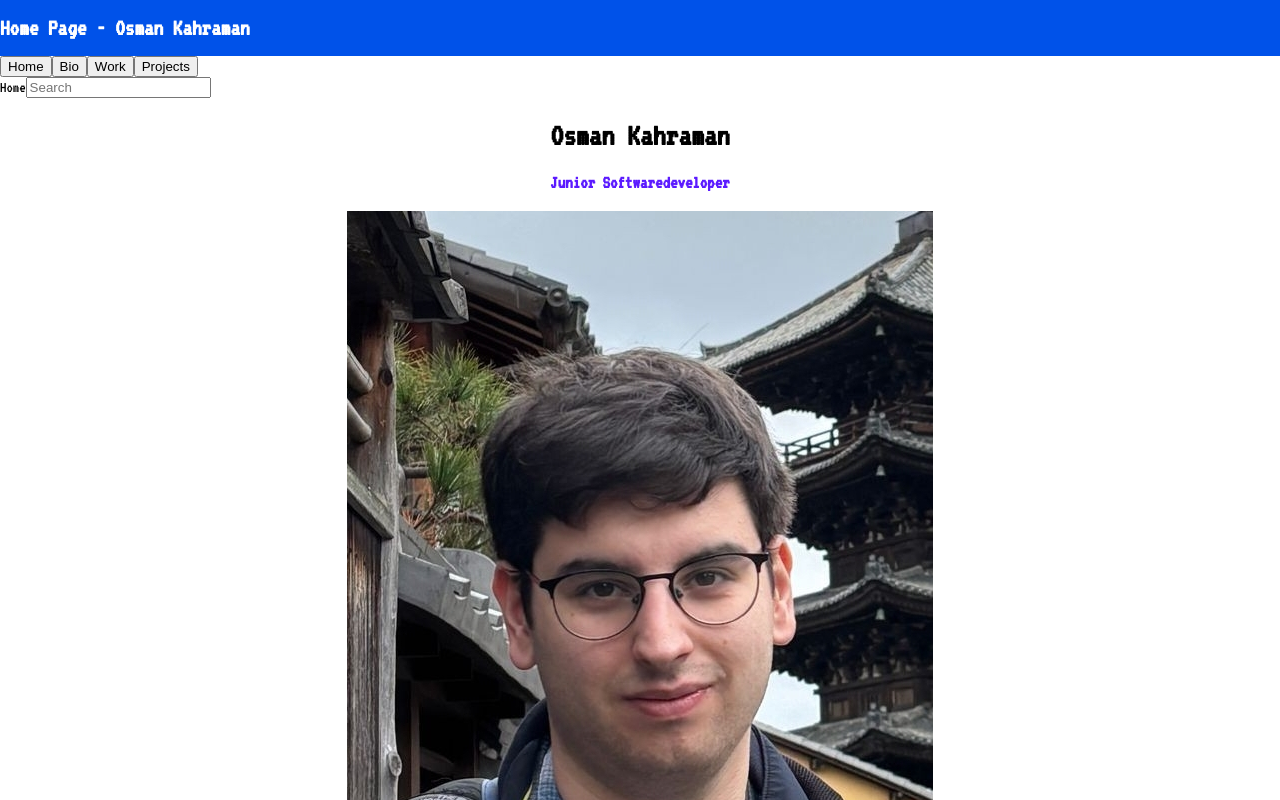
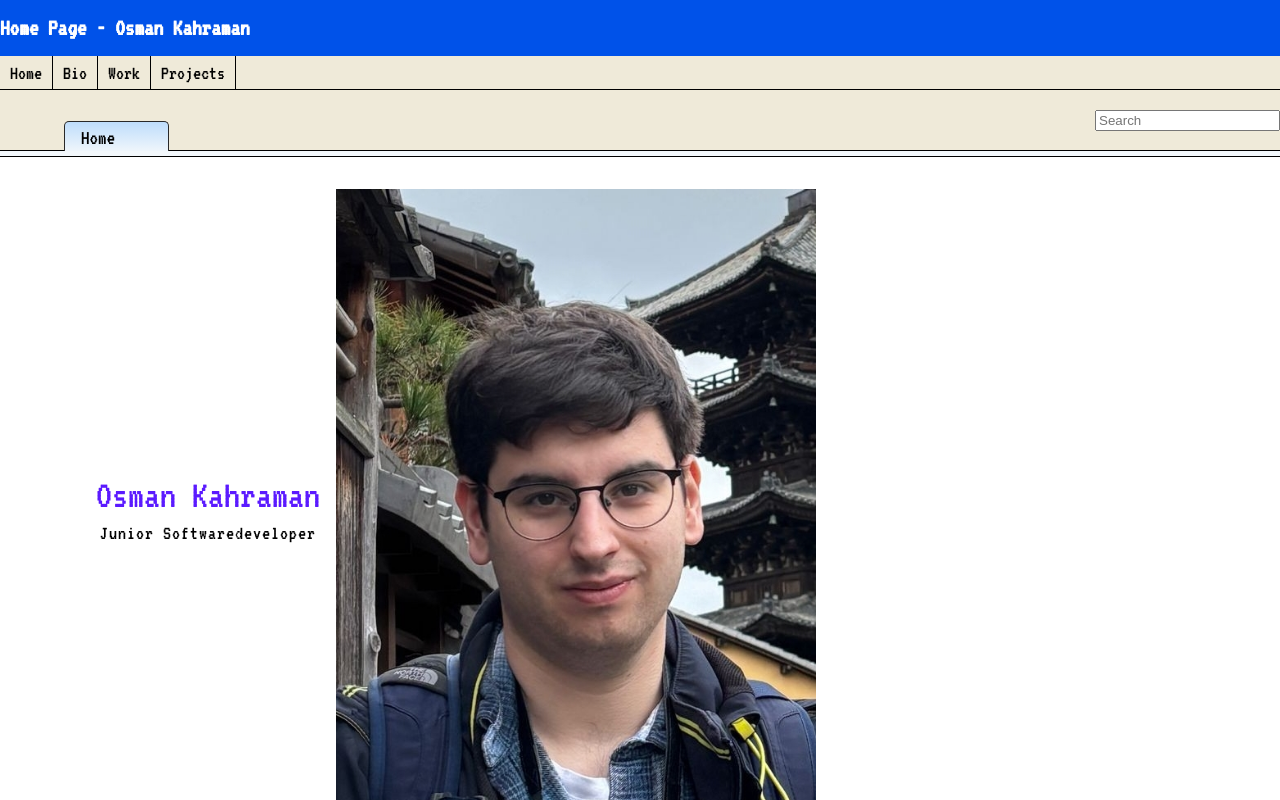
Before and after one commit to kahosman/osmankahraman.eu, a React (Vite) app: page / in a window 1280 px wide. Shown: the top 800 px of the page. Built offline with nearby package versions, Linux system fonts and the light colour scheme.

Commit message:
Added styling for the Header and the top of the main element (name, title and profile picture)

```diff
--- a/src/index.css
+++ b/src/index.css
@@ -7,6 +7,7 @@
   --accent-blue: #0052e9;
   --accent-royal-blue: #5b1aff;
   --secondary-text-color: #ffffff;
+  --accent-beige: #efead9;
 }
 
 body {
@@ -29,14 +30,115 @@ div#root {
   color: var(--secondary-text-color);
 }
 
+nav {
+  background-color: var(--accent-beige);
+}
+.nav-top-row-div {
+  border: 0;
+  border-bottom: 1px solid black;
+}
+
+.nav-button {
+  padding: 0.33em 0.5em;
+
+  background-color: var(--accent-beige);
+
+  border: 0;
+  border-right: 1px solid black;
+  border-radius: 0;
+
+  text-decoration: none;
+
+  font-family: VT323;
+  font-weight: 200;
+  font-size: 1.25rem;
+}
+
+.nav-bottom-row-div {
+  display: flex;
+  justify-content: space-between;
+  align-items: center;
+  height: 7.5vh;
+
+  border-bottom: 1px solid black;
+}
+
+.current-tab-span {
+  margin-left: 5vw;
+  margin-bottom: -5px;
+  align-self: flex-end;
+  justify-self: center;
+  padding: 0.25em 2.5em 0.25em 0.75em;
+
+  background: #f2f7fb;
+  background: linear-gradient(
+    0deg,
+    rgba(242, 247, 251, 1) 0%,
+    rgba(190, 221, 251, 1) 100%
+  );
+  border-bottom: 2px solid #f2f7fb;
+
+  border-top: 1px solid rgb(41, 41, 41);
+  border-left: 1px solid rgb(41, 41, 41);
+  border-right: 1px solid rgb(41, 41, 41);
+
+  border-top-left-radius: 5px;
+  border-top-right-radius: 5px;
+  text-align: left;
+  font-weight: 100;
+  font-size: 1.33rem;
+}
+
+.tab-accent-line-span{
+  position: relative;
+  width: 100vw;
+  height: 5px;
+
+  border-bottom: 1px solid black;
+  background-color: #f2f7fb;
+}
+
 header h2 {
   margin: 0;
 }
 
 main {
   text-align: center;
+  margin: 2em 7.5vw;
+}
+
+main h1 {
+  margin: 0 0 0.2em;
+
+  color: var(--accent-royal-blue);
+  font-size: 2.5rem;
+  font-weight: 500;
+  letter-spacing: 0px;
 }
 
 main h3 {
-  color: var(--accent-royal-blue);
+  margin: 0;
+  font-size: 1.25rem;
+  font-weight: 500;
+  letter-spacing: 1px;
 }
+
+.home-head-div {
+  margin-bottom: 2em;
+  display: flex;
+  align-items: center;
+  gap: 1em;
+
+  max-width: 92.5vw;
+  min-height: 50vw;
+}
+.name-div {
+  max-width: 45vw;
+  margin: 0;
+}
+
+.profile-img {
+  min-width: 33vw;
+  height: 50vw;
+  object-fit: cover;
+}
```
